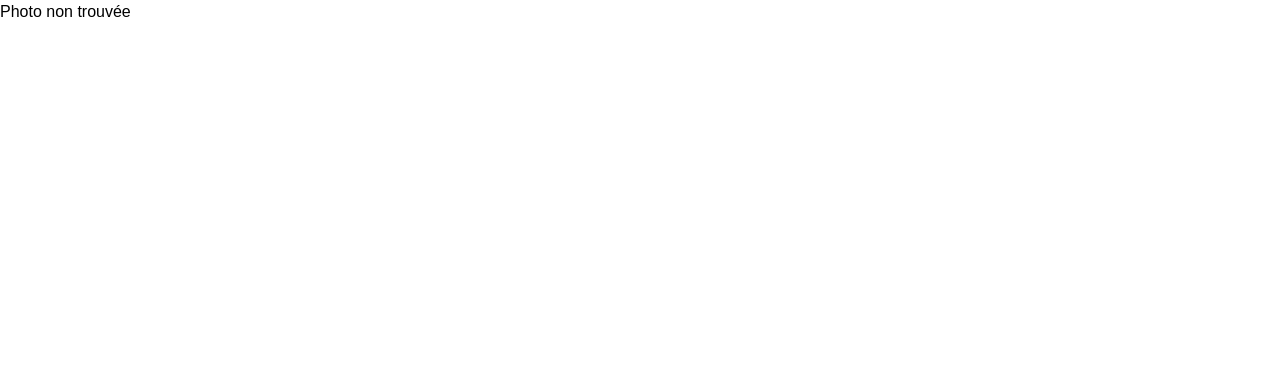
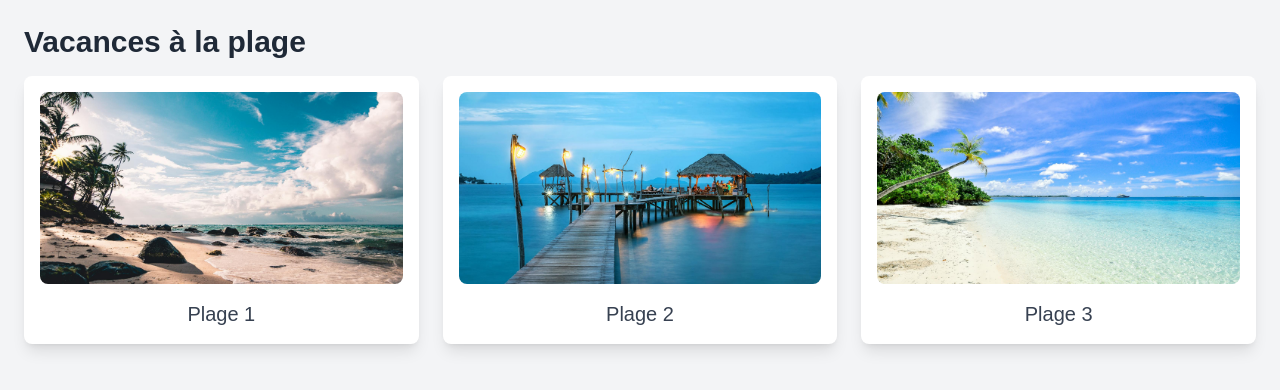
Before and after one commit to aminemn14/tp-versionning, a React (Vite) app: page /album/1/photos in a window 1280 px wide. Shown: the top 390 px of the page. Built offline with nearby package versions, Linux system fonts and the light colour scheme.

Commit message:
feat: Ajout Page Photos

```diff
--- a/src/pages/Photos.jsx
+++ b/src/pages/Photos.jsx
@@ -1,11 +1,11 @@
 import { useParams } from "react-router-dom";
 import { useState, useEffect } from "react";
 
-function PhotoDetails() {
-  const { id, photoId } = useParams();
-  const [photo, setPhoto] = useState(null);
-  const [comments, setComments] = useState([]);
+function Photos() {
+  const { id } = useParams();
+  const [album, setAlbum] = useState(null);
 
+  // Simuler les données d'album (à remplacer par une vraie source de données)
   const albums = [
     {
       id: 1,
@@ -48,65 +48,35 @@ function PhotoDetails() {
     },
   ];
 
-  const fakeComments = [
-    {
-      id: 1,
-      user: "Alice",
-      comment: "Superbe photo, ça donne envie d'y être !",
-    },
-    { id: 2, user: "Bob", comment: "Magnifique couleur de l'eau !" },
-    { id: 3, user: "Charlie", comment: "Quel beau paysage !" },
-  ];
+  useEffect(() => {
+    const selectedAlbum = albums.find((album) => album.id === parseInt(id));
+    setAlbum(selectedAlbum);
+  }, [id]);
 
-  useEffect(() => {
-    const selectedAlbum = albums.find((album) => album.id == id);
-    if (selectedAlbum) {
-      const selectedPhoto = selectedAlbum.photos.find(
-        (photo) => photo.id == photoId
-      );
-      setPhoto(selectedPhoto);
-      setComments(fakeComments);
-    }
-  }, [id, photoId]);
-
-  if (!photo) return <div>Photo non trouvée</div>;
+  if (!album) return <div>Album non trouvé</div>;
 
   return (
     <div className="min-h-screen p-6 bg-gray-100">
-      <h1 className="text-3xl font-bold text-gray-800 mb-4">{photo.name}</h1>
-      <div className="flex justify-center mb-8">
-        <img
-          src={photo.url}
-          alt={photo.name}
-          className="w-full max-w-lg object-cover rounded-lg"
-        />
+      <h1 className="text-3xl font-bold text-gray-800 mb-4">{album.name}</h1>
+      <div className="grid grid-cols-1 sm:grid-cols-2 md:grid-cols-3 gap-6">
+        {album.photos.map((photo) => (
+          <div
+            key={photo.id}
+            className="flex flex-col items-center bg-white rounded-lg shadow-lg p-4"
+          >
+            <img
+              src={photo.url}
+              alt={photo.name}
+              className="w-full h-48 object-cover rounded-lg mb-4"
+            />
+            <span className="text-xl font-medium text-gray-700">
+              {photo.name}
+            </span>
+          </div>
+        ))}
       </div>
-
-      <h2 className="text-2xl font-semibold text-gray-700 mb-4">
-        Commentaires
-      </h2>
-      <table className="min-w-full bg-white shadow-md rounded-lg">
-        <thead>
-          <tr>
-            <th className="py-3 px-6 bg-gray-200 font-semibold text-gray-600">
-              Utilisateur
-            </th>
-            <th className="py-3 px-6 bg-gray-200 font-semibold text-gray-600">
-              Commentaire
-            </th>
-          </tr>
-        </thead>
-        <tbody>
-          {comments.map((comment) => (
-            <tr key={comment.id} className="border-t">
-              <td className="py-4 px-6 text-gray-700">{comment.user}</td>
-              <td className="py-4 px-6 text-gray-700">{comment.comment}</td>
-            </tr>
-          ))}
-        </tbody>
-      </table>
     </div>
   );
 }
 
-export default PhotoDetails;
+export default Photos;
```
